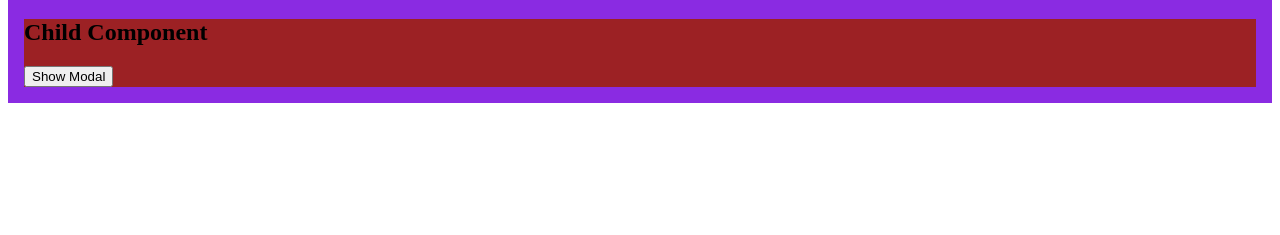
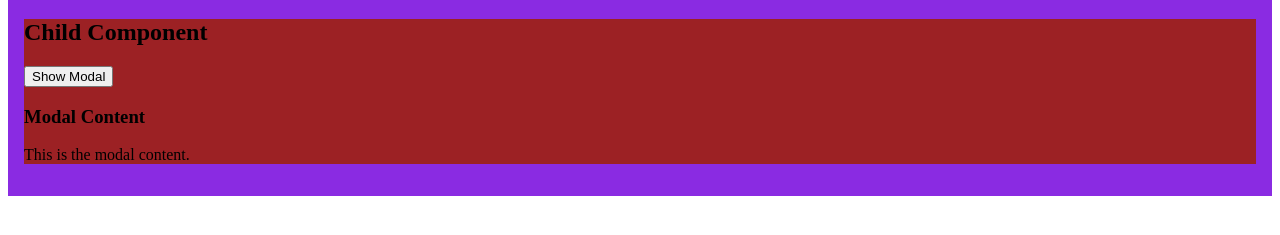
Before and after one commit to acciojob/lift-state-up-1-madhab-tripathy, a React app: page / in a window 1280 px wide. Both pictures are taken after a click on the button "Show Modal". Shown: the part 85-320 px from the top of the page. Built offline with nearby package versions, Linux system fonts and the light colour scheme.

Commit message:
2nd commit

```diff
--- a/src/components/Parent.js
+++ b/src/components/Parent.js
@@ -2,12 +2,20 @@ import React,{useState} from "react";
 
 const Parent = ()=>{
     const [showModal,setShowModal] = useState(false);
+    function modalChange(){
+        document.getElementById('box').style.display = 'block';
+        setShowModal(true)
+    }
     return(
         <div className="parent">
             <h1>Parent Component</h1>
             <div className="child">
                 <h2>Child Component</h2>
-                <button onClick={()=>{setShowModal(true)}}>Show Modal</button>
+                <button onClick={modalChange}>Show Modal</button>
+                <div id="box">
+                    <h3>Modal Content</h3>
+                    <p>This is the modal content.</p>
+                </div>
             </div>
         </div>
     );
--- a/src/styles/App.css
+++ b/src/styles/App.css
@@ -7,3 +7,6 @@
     background-color:#9C2124;
 
 }
+#box{
+    display: none;
+}
```
